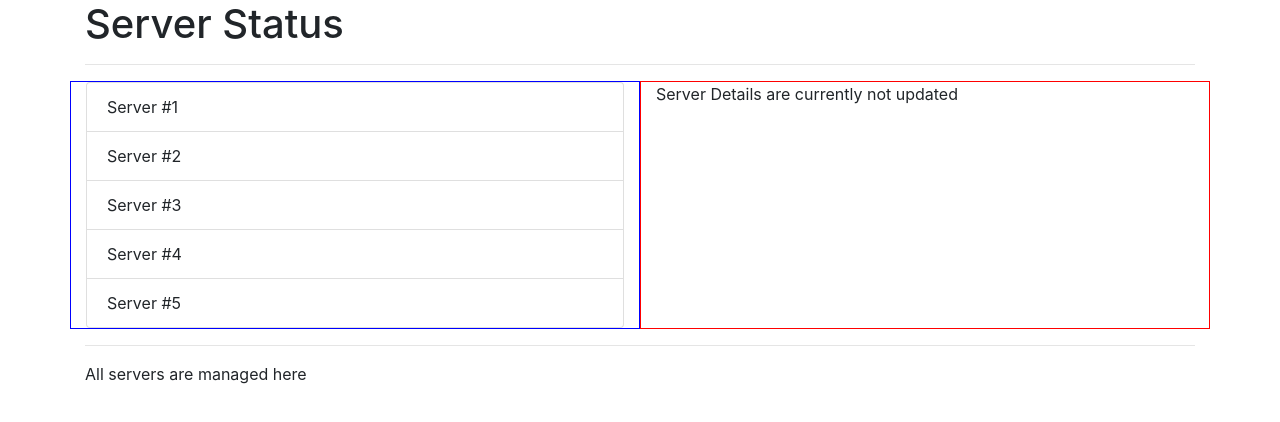
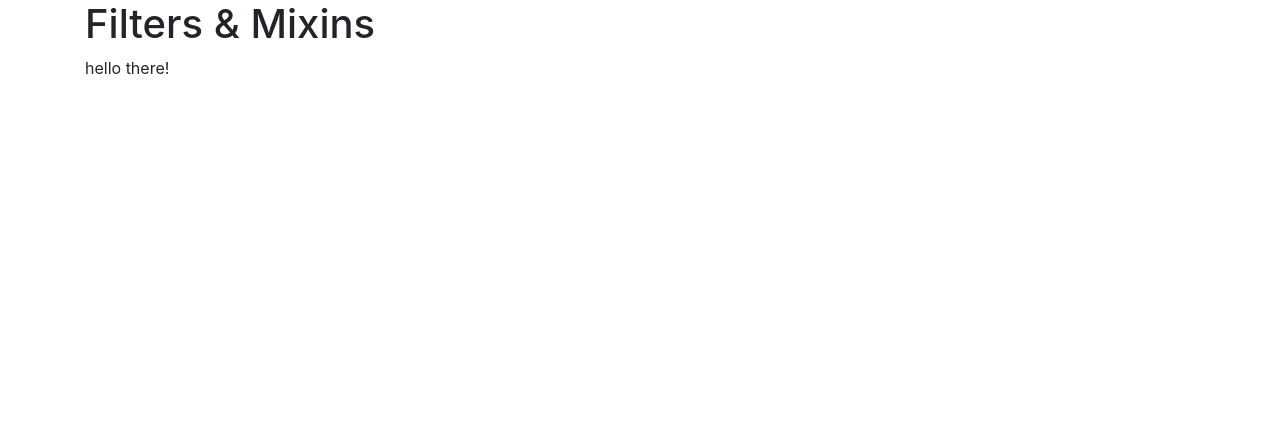
Before and after one commit to vladislavXXL/stock-trader, a Vue app: page / in a window 1280 px wide. Shown: the top 422 px of the page. Built offline with nearby package versions, Linux system fonts and the light colour scheme.

Commit message:
Upd with local and global filters

```diff
--- a/index.js
+++ b/index.js
@@ -1,5 +1,9 @@
 import Vue from 'vue'
 import App from './src/App.vue'
+
+Vue.filter('toLowercase', function (value) {
+    return value.toLowerCase();
+});
 
 new Vue({
     el: "#app",
--- a/src/App.vue
+++ b/src/App.vue
@@ -1,28 +1,25 @@
 <template>
     <div class="container">
-        <app-header></app-header>
-        <hr>
         <div class="row">
-            <app-servers></app-servers>
-            <app-server-details></app-server-details>
+            <div class="col-xs-12 col-sm-8 col-sm-offset-2 col-md-6 col-md-offset-3">
+                <h1>Filters & Mixins</h1>
+                <p>{{ text | toUppercase | toLowercase }}</p>
+            </div>
         </div>
-        <hr>
-        <app-footer></app-footer>
     </div>
 </template>
 
 <script>
-    import Header from "./components/Shared/Header.vue";
-    import Footer from "./components/Shared/Footer.vue";
-    import Servers from "./components/Server/Servers.vue";
-    import ServerDetails from "./components/Server/ServerDetails.vue";
-
     export default {
-        components: {
-            'app-header': Header,
-            'app-servers': Servers,
-            'app-server-details': ServerDetails,
-            'app-footer': Footer
+        data() {
+            return {
+                text: 'Hello there!'
+            }
+        },
+        filters: {
+            toUppercase(value) {
+                return value.toUpperCase();
+            }
         }
     }
 
```
